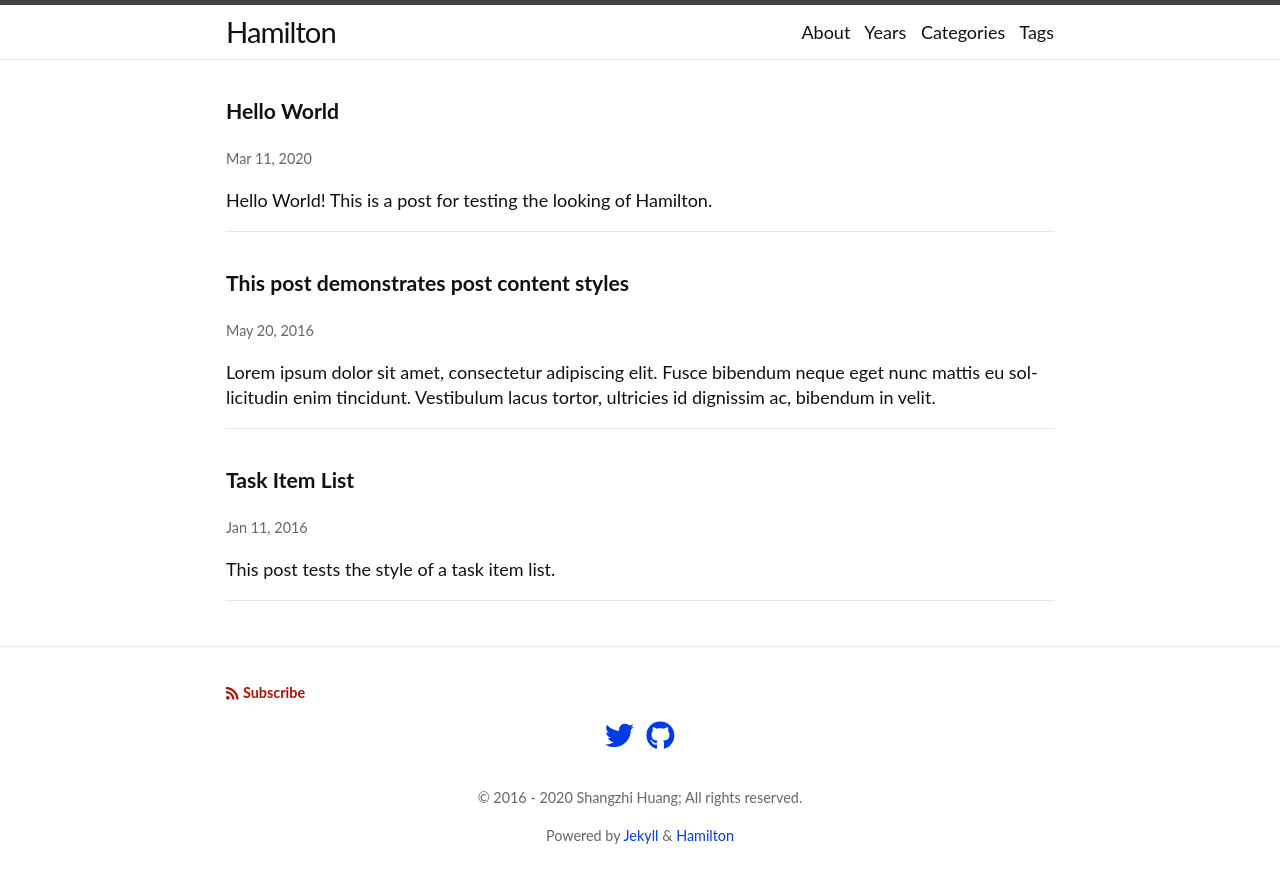
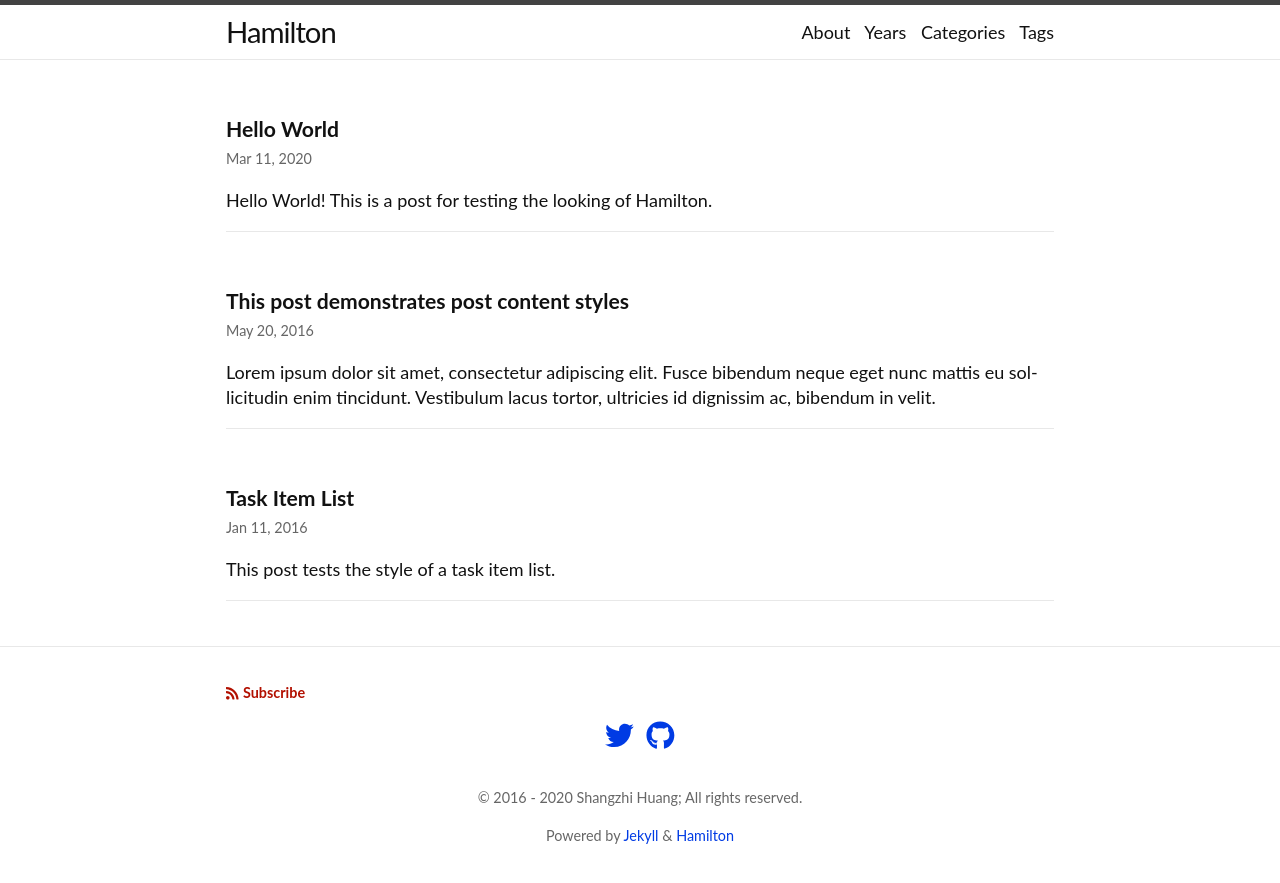
Before and after one commit to zivong/jekyll-theme-hamilton, a Jekyll site: the page built from index.html, in a window 1280 px wide. Shown: the top 883 px of the page. Built offline with Jekyll 4.4.1, drawn with Linux system fonts in a browser that asks for light colours; nearby versions of some CDN libraries.

Commit message:
Adjust layout of home

```diff
--- a/_layouts/home.html
+++ b/_layouts/home.html
@@ -26,8 +26,8 @@ layout: default
           </a>
         </h3>
         <span class="post-meta">{{ post.date | date: date_format }}</span>
-        {%- if page.show_excerpts != false -%}
-          <p>{{ post.excerpt }}</p>
+        {%- if post.show_excerpts != false -%}
+          <div class="post-excerpt">{{ post.excerpt }}</div>
         {%- endif -%}
       </li>
       {%- endfor -%}
--- a/_sass/hamilton/layout.scss
+++ b/_sass/hamilton/layout.scss
@@ -135,8 +135,22 @@
   list-style: none;
 
   li {
+    padding-top: $spacing-unit / 2;
+    padding-bottom: $spacing-unit / 2;
     border-bottom: 1px solid;
     margin-bottom: $spacing-unit;
+
+    h3 {
+      margin-bottom: 0;
+    }
+
+    .post-excerpt {
+      margin-top: $spacing-unit / 2;
+
+      p {
+        margin-bottom: 0;
+      }
+    }
   }
 }
 
```
